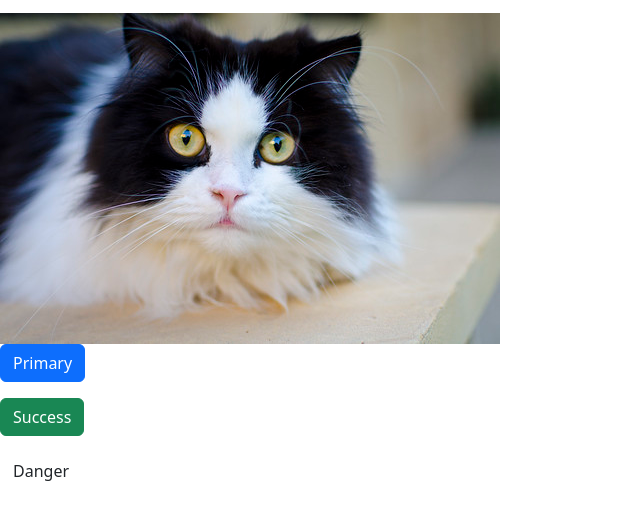
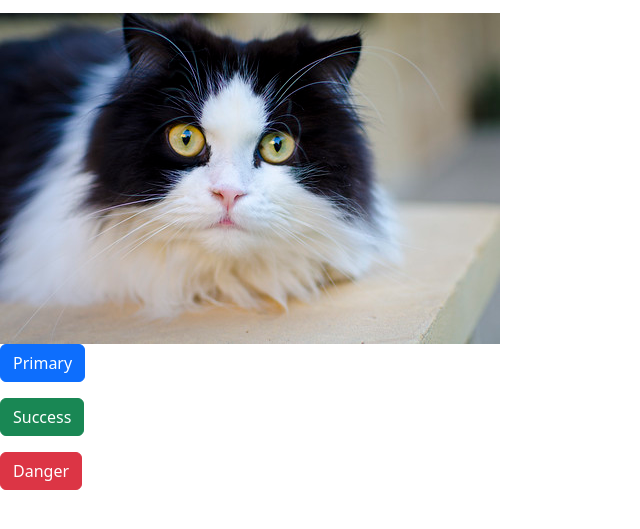
Before and after one commit to davone-godoy/responsive-design, a plain HTML site: page index.html in a window 1280 px wide. Shown: the part 83-612 px from the top of the page, without its empty margins (0-640 px from the left). Drawn offline with nearby package versions, Linux system fonts and the light colour scheme.

Commit message:
Update index.html fixed danger button

```diff
--- a/index.html
+++ b/index.html
@@ -14,7 +14,7 @@
 	<img src="assets/img/cat.jpg" alt="">
 	<p> <button type="button" class="btn btn-primary">Primary</button> </p>
 	<p> <button type="button" class="btn btn-success">Success</button> </p>
-	<p> <button type="button" class="btn btn-dnager btn-large">Danger</button> </p>
+	<p> <button type="button" class="btn btn-danger btn-large">Danger</button> </p>
 
 	<script src="https://cdn.jsdelivr.net/npm/bootstrap@5.3.8/dist/js/bootstrap.bundle.min.js"></script>
 	<script src="./assets/js/main.js"></script>
```
